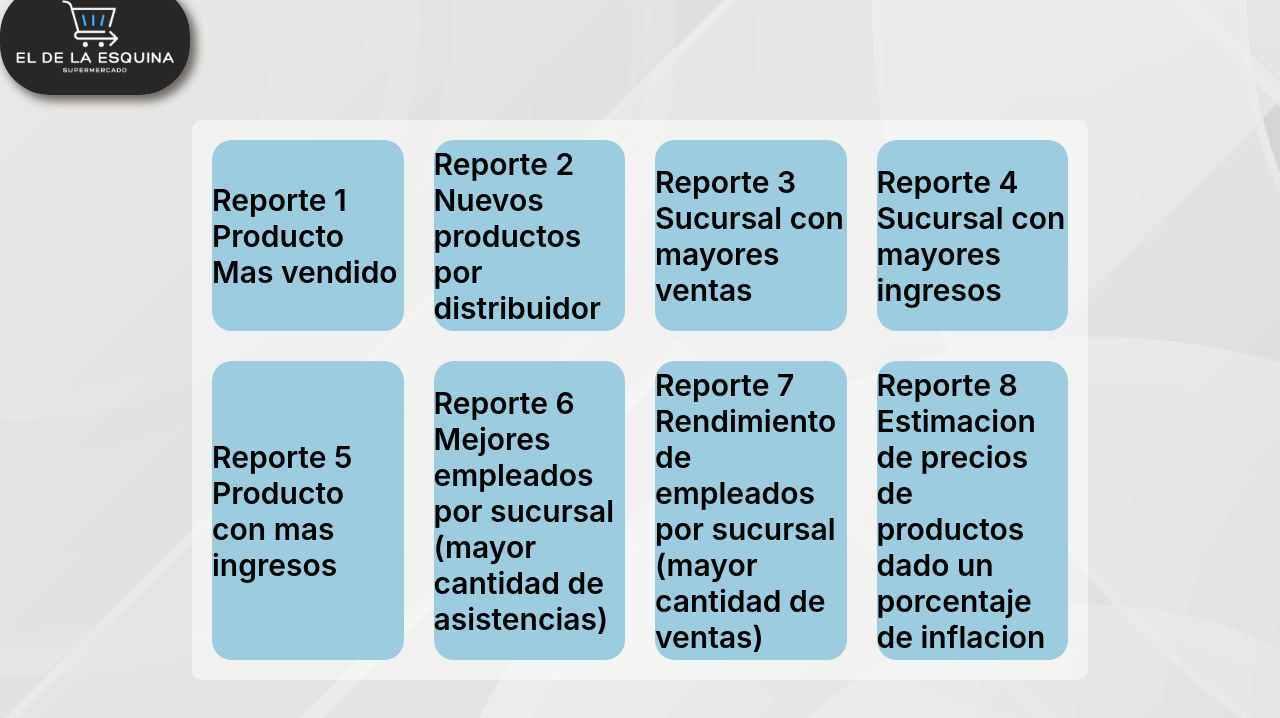
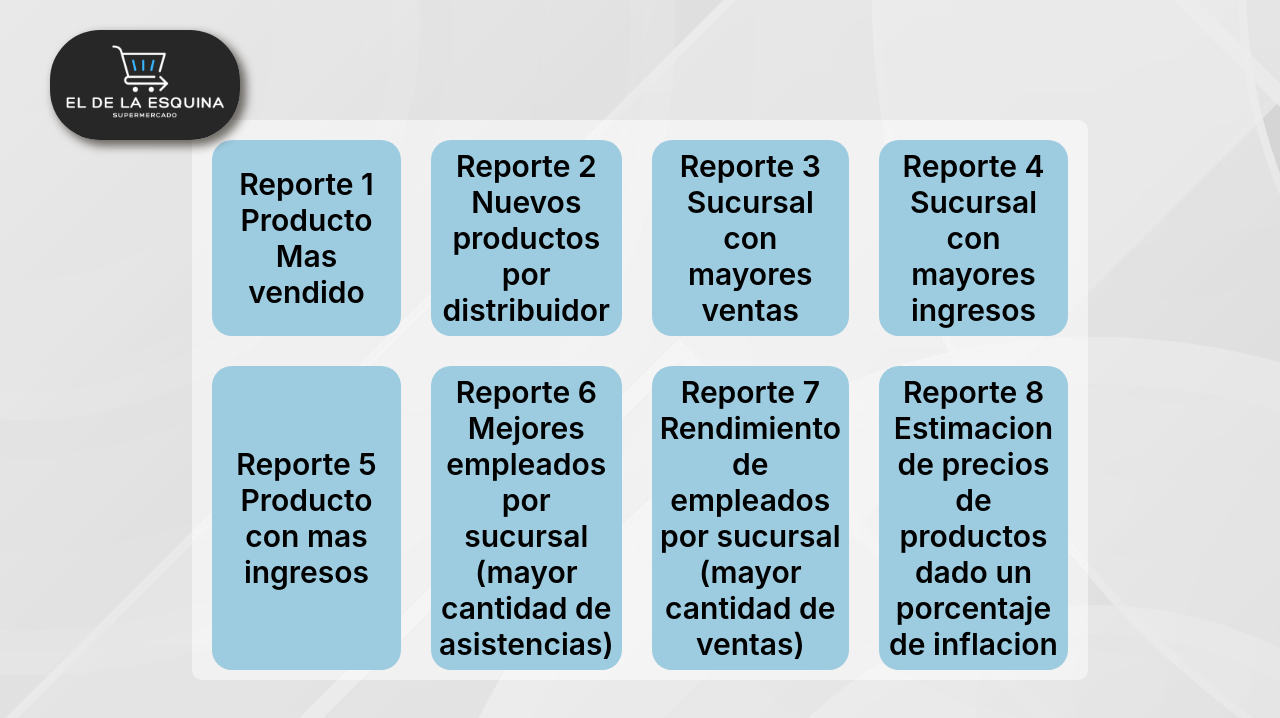
Before and after one commit to DanielBortot/proyectos-topicos, a React (Create React App) app in the folder proyecto 1/client/: page / in a window 1280 px wide. Shown: the top 718 px of the page. Built offline with nearby package versions, Linux system fonts and the light colour scheme.

Commit message:
arreglos de inicio

```diff
--- a/proyecto 1/client/src/assets/Inicio.css
+++ b/proyecto 1/client/src/assets/Inicio.css
@@ -34,8 +34,25 @@
     color: black;
     font-weight: 600;
     transition: all ease .4s;
+    text-align: center;
+    padding: 8px;
 }
 
 .caja:hover {
     background-color: rgb(66, 188, 249);
 }
+
+.logoInicio {
+    position: absolute;
+    padding: 30px 0px 0px 50px;
+    width: 240px;
+    height: 140px;
+}
+
+.logoInicio img {
+    object-fit: cover;
+    width: 100%;
+    height: 100%;
+    border-radius: 50px;
+    box-shadow: 5px 5px 10px 1px #1a140c9a;
+}
--- a/proyecto 1/client/src/components/Inicio.tsx
+++ b/proyecto 1/client/src/components/Inicio.tsx
@@ -1,5 +1,5 @@
-import '../assets/Inicio.css'
-import '../assets/ReporteBase.css'
+import '../assets/Inicio.css';
+import '../assets/ReporteBase.css';
 import logo from '../assets/logo.png';
 import fondo from '../assets/fondo2.jpg';
 
@@ -8,21 +8,21 @@ import { Link } from 'react-router-dom';
 export default function Inicio () {
 
     return(
-        <div style={{ backgroundImage: `url(${fondo})` }}>
+        <div style={{ backgroundImage: `url(${fondo})`, height: '100%'}}>
 
-        <div className='logoContainer'>
+        <div className='logoInicio'>
             <img src={logo} alt="" />
-                </div>
+        </div>
         <div className='container'>
             <div className='botonesCont'>
-                <Link className='caja' to={'/reporte1'}>Reporte 1 Producto Mas vendido</Link>
-                <Link className='caja' to={'/reporte2'}>Reporte 2 Nuevos productos por distribuidor</Link>
-                <Link className='caja' to={'/reporte3'}>Reporte 3 Sucursal con mayores ventas</Link>
-                <Link className='caja' to={'/reporte4'}>Reporte 4 Sucursal con mayores ingresos</Link>
-                <Link className='caja' to={'/reporte5'}>Reporte 5 Producto con mas ingresos</Link>
-                <Link className='caja' to={'/reporte6'}>Reporte 6 Mejores empleados por sucursal (mayor cantidad de asistencias) </Link>
-                <Link className='caja' to={'/reporte7'}>Reporte 7 Rendimiento de empleados por sucursal (mayor cantidad de ventas) </Link>
-                <Link className='caja' to={'/reporte8'}>Reporte 8 Estimacion de precios de productos dado un porcentaje de inflacion </Link>
+                <Link className='caja' to={'/reporte1'}>Reporte 1 <br/> Producto Mas vendido</Link>
+                <Link className='caja' to={'/reporte2'}>Reporte 2 <br/> Nuevos productos por distribuidor</Link>
+                <Link className='caja' to={'/reporte3'}>Reporte 3 <br/> Sucursal con mayores ventas</Link>
+                <Link className='caja' to={'/reporte4'}>Reporte 4 <br/> Sucursal con mayores ingresos</Link>
+                <Link className='caja' to={'/reporte5'}>Reporte 5 <br/> Producto con mas ingresos</Link>
+                <Link className='caja' to={'/reporte6'}>Reporte 6 <br/> Mejores empleados por sucursal (mayor cantidad de asistencias) </Link>
+                <Link className='caja' to={'/reporte7'}>Reporte 7 <br/> Rendimiento de empleados por sucursal (mayor cantidad de ventas) </Link>
+                <Link className='caja' to={'/reporte8'}>Reporte 8 <br/> Estimacion de precios de productos dado un porcentaje de inflacion </Link>
             </div>
         </div>
     </div>
```
